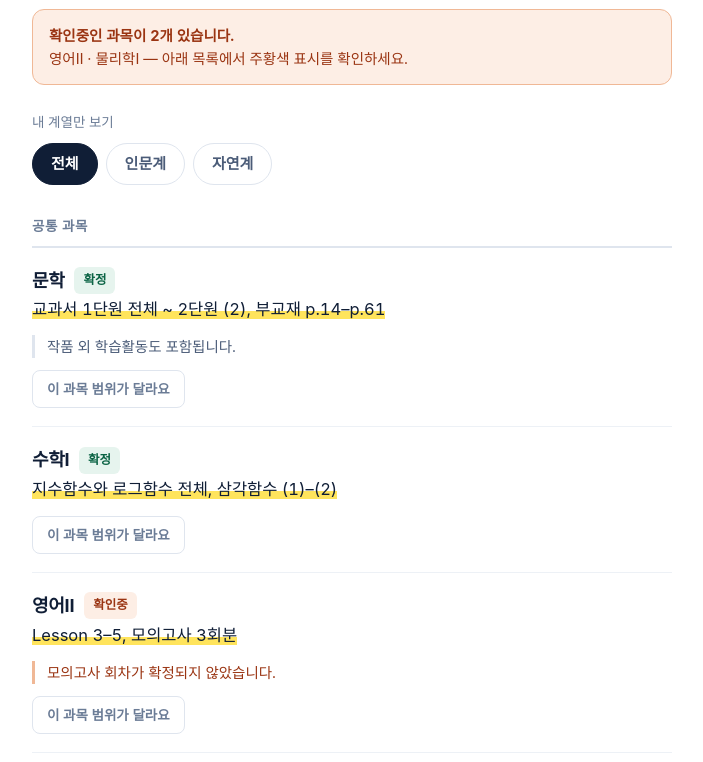
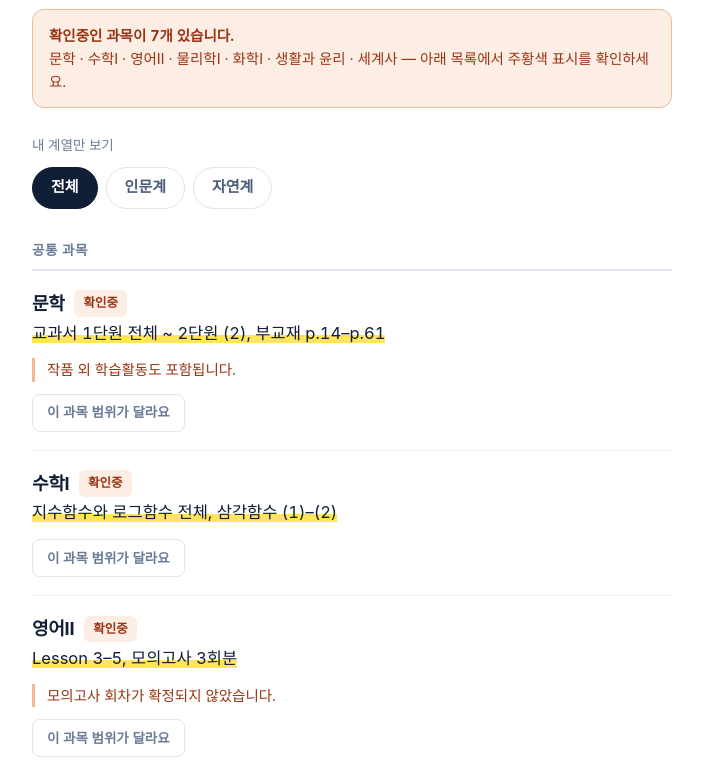
Before and after one commit to adfhd9800/exam, a plain HTML site: page index.html in a window 1280 px wide. Shown: the part 339-1101 px from the top of the page, without its empty margins (288-991 px from the left). Drawn offline with Linux system fonts and the light colour scheme; a web font is replaced by a local one.

Commit message:
학교 이름하고 과목 상태 바꿈

```diff
--- a/index.html
+++ b/index.html
@@ -264,10 +264,10 @@ footer{margin-top:34px;padding-top:18px;border-top:1px solid var(--line);
    ═══════════════════════════════════════════════════ */
 
 const 설정 = {
-  학교: "○○고등학교",
+  학교: "여수고등학교",
   업데이트: "2026-09-14",
   기본학년: 2,
-  제보폼: "https://forms.gle/여기에구글폼주소"
+  제보폼: "https://forms.gle/https://docs.google.com/forms/d/e/1FAIpQLScANxl4XNsCfh0Dcbskb_FH2pPiMzzaVAMb-MX7qmht8yEDjw/viewform?usp=publish-editor"
 };
 
 const 학년별 = {
@@ -276,9 +276,9 @@ const 학년별 = {
   1: {
     지필: { 이름:"2학기 1차 지필평가", 시작:"2026-10-06", 끝:"2026-10-08" },
     과목: [
-      { 과목:"공통국어", 계열:"공통", 범위:"교과서 3–4단원, 부교재 p.72–p.118", 비고:"", 상태:"확정" },
-      { 과목:"통합사회", 계열:"공통", 범위:"5단원 시장경제와 금융 ~ 6단원 2절",  비고:"", 상태:"확정" },
-      { 과목:"통합과학", 계열:"공통", 범위:"Ⅲ단원 변화와 다양성 전체, Ⅳ단원 1절", 비고:"", 상태:"확정" },
+      { 과목:"공통국어", 계열:"공통", 범위:"교과서 3–4단원, 부교재 p.72–p.118", 비고:"", 상태:"확인중" },
+      { 과목:"통합사회", 계열:"공통", 범위:"5단원 시장경제와 금융 ~ 6단원 2절",  비고:"", 상태:"확인중" },
+      { 과목:"통합과학", 계열:"공통", 범위:"Ⅲ단원 변화와 다양성 전체, Ⅳ단원 1절", 비고:"", 상태:"확인중" },
       { 과목:"수학",     계열:"공통", 범위:"경우의 수 전체, 행렬 (1)–(2)",
         비고:"행렬 뒷부분 포함 여부를 담당 선생님께 확인 중입니다.", 상태:"확인중" }
     ]
@@ -289,17 +289,17 @@ const 학년별 = {
     지필: { 이름:"2학기 1차 지필평가", 시작:"2026-10-06", 끝:"2026-10-08" },
     과목: [
       { 과목:"문학",   계열:"공통", 범위:"교과서 1단원 전체 ~ 2단원 (2), 부교재 p.14–p.61",
-        비고:"작품 외 학습활동도 포함됩니다.", 상태:"확정" },
-      { 과목:"수학Ⅰ", 계열:"공통", 범위:"지수함수와 로그함수 전체, 삼각함수 (1)–(2)", 비고:"", 상태:"확정" },
+        비고:"작품 외 학습활동도 포함됩니다.", 상태:"확인중" },
+      { 과목:"수학Ⅰ", 계열:"공통", 범위:"지수함수와 로그함수 전체, 삼각함수 (1)–(2)", 비고:"", 상태:"확인중" },
       { 과목:"영어Ⅱ", 계열:"공통", 범위:"Lesson 3–5, 모의고사 3회분",
         비고:"모의고사 회차가 확정되지 않았습니다.", 상태:"확인중" },
 
       { 과목:"물리학Ⅰ", 계열:"자연", 범위:"역학적 에너지 ~ 열역학 제2법칙",
         비고:"수업에서는 열역학까지 안내되었으나 공문서상 범위와 차이가 있어 확인 중입니다.", 상태:"확인중" },
-      { 과목:"화학Ⅰ",   계열:"자연", 범위:"화학 반응식과 양적 관계 ~ 산화·환원 반응", 비고:"", 상태:"확정" },
+      { 과목:"화학Ⅰ",   계열:"자연", 범위:"화학 반응식과 양적 관계 ~ 산화·환원 반응", 비고:"", 상태:"확인중" },
 
-      { 과목:"생활과 윤리", 계열:"인문", 범위:"Ⅱ단원 생명과 윤리 전체, Ⅲ단원 1절", 비고:"", 상태:"확정" },
-      { 과목:"세계사",      계열:"인문", 범위:"3단원 전체 ~ 4단원 2절",             비고:"", 상태:"확정" }
+      { 과목:"생활과 윤리", 계열:"인문", 범위:"Ⅱ단원 생명과 윤리 전체, Ⅲ단원 1절", 비고:"", 상태:"확인중" },
+      { 과목:"세계사",      계열:"인문", 범위:"3단원 전체 ~ 4단원 2절",             비고:"", 상태:"확인중" }
     ]
   },
 
@@ -307,8 +307,8 @@ const 학년별 = {
   3: {
     지필: { 이름:"2학기 1차 지필평가", 시작:"2026-09-24", 끝:"2026-09-26" },
     과목: [
-      { 과목:"화법과 언어", 계열:"공통", 범위:"교과서 2–3단원, 부교재 전 범위", 비고:"", 상태:"확정" },
-      { 과목:"미적분",      계열:"자연", 범위:"수열의 극한 ~ 미분법 (3)",       비고:"", 상태:"확정" },
+      { 과목:"화법과 언어", 계열:"공통", 범위:"교과서 2–3단원, 부교재 전 범위", 비고:"", 상태:"확인중" },
+      { 과목:"미적분",      계열:"자연", 범위:"수열의 극한 ~ 미분법 (3)",       비고:"", 상태:"확인중" },
       { 과목:"사회문화",    계열:"인문", 범위:"Ⅲ단원 전체",
         비고:"심화 자료 포함 여부를 확인 중입니다.", 상태:"확인중" }
     ]
```
